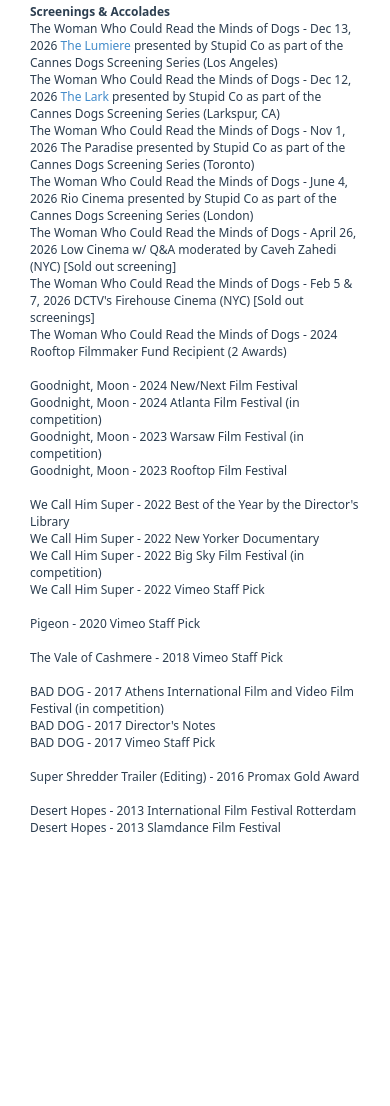
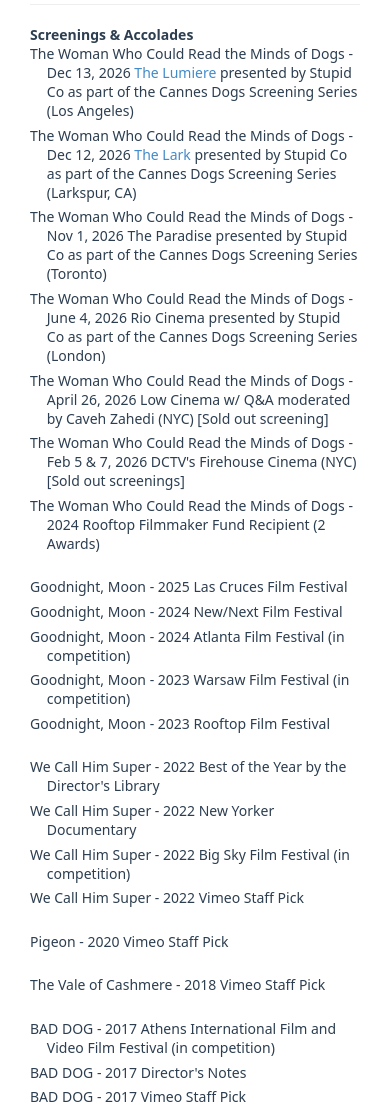
Before and after one commit to goodmoodpics/iammichaelpatten.com, a plain HTML site: page about.html in a window 390 px wide. Shown: the part 891-1997 px from the top of the page. Before the commit the page ends 1727 px from the top, so only its background shows below. Drawn offline with nearby package versions, Linux system fonts and the light colour scheme; a script that the page names is missing.

Commit message:
Nav tweaks, phone legibility, Las Cruces credit
- Name links home; +++ goes to more films; fix 'We Call Him Super'; Edit / About on one line, current page unlinked
- Phones only: 14px text, nav gutter, hang-indented credit lines, titles-only nav so nothing wraps
- Add 2025 Las Cruces Film Festival for Goodnight, Moon

Co-Authored-By: Claude Opus 5.5 <noreply@anthropic.com>

```diff
--- a/about.html
+++ b/about.html
@@ -44,14 +44,13 @@
             <div class="row">
                 <div class="p">
                     <div class="intro-text">
-                        <strong>Michael Patten - Director / Editor</strong><p></p>
+                        <strong><a href="index.html" style="color:inherit">Michael Patten</a> - Director / Editor</strong><p></p>
                         <br>Selected Filmography
-                                                <p><a href="films.html#dog">The Woman Who Could Read the Minds of Dogs (2026) - Feature Film</a></p>
-                        <p><a href="films.html#gm">Goodnight, Moon (2023) - Short Film</a></p>
-                        <p><a href="films.html#super">We Call him Super (2022) - Short Documentary</a></p>
-                        <p><a href="films.html#super">+++</a></p>
-                        <br><a href="https://goodmood.pics/#work" target="_blank">Edit</a>
-                        <br><a href="about.html#about">About</a>
+                                                <p><a href="films.html#dog">The Woman Who Could Read the Minds of Dogs<span class="kind"> (2026) - Feature Film</span></a></p>
+                        <p><a href="films.html#gm">Goodnight, Moon<span class="kind"> (2023) - Short Film</span></a></p>
+                        <p><a href="films.html#super">We Call Him Super<span class="kind"> (2022) - Short Documentary</span></a></p>
+                        <p><a href="films.html#more">+++</a></p>
+                        <br><a href="https://goodmood.pics/#work" target="_blank">Edit</a> / About
                     </div>
                 </div>
             </div>
@@ -77,37 +76,37 @@
                 <hr>
 
                 <strong>Screenings & Accolades</strong> <br>
-                The Woman Who Could Read the Minds of Dogs - Dec 13, 2026 <a href="https://lumierecinemala.com/films/cannes-dogs-la-the-woman-who-could-read-the-minds-of-dogs--xolo/" target="_blank">The Lumiere</a> presented by Stupid Co as part of the Cannes Dogs Screening Series (Los Angeles) <br>
-                The Woman Who Could Read the Minds of Dogs - Dec 12, 2026 <a href="https://prod1.agileticketing.net/websales/pages/info.aspx?evtinfo=582898~93654fc6-c14e-40a7-812a-d5d2baa619e8" target="_blank">The Lark</a> presented by Stupid Co as part of the Cannes Dogs Screening Series (Larkspur, CA) <br>
-                The Woman Who Could Read the Minds of Dogs - Nov 1, 2026 The Paradise presented by Stupid Co as part of the Cannes Dogs Screening Series (Toronto) <br>
-                The Woman Who Could Read the Minds of Dogs - June 4, 2026 Rio Cinema presented by Stupid Co as part of the Cannes Dogs Screening Series (London) <br>
-                The Woman Who Could Read the Minds of Dogs - April 26, 2026 Low Cinema w/ Q&A moderated by Caveh Zahedi (NYC) [Sold out screening] <br>
-                The Woman Who Could Read the Minds of Dogs - Feb 5 & 7, 2026 DCTV's Firehouse Cinema (NYC) [Sold out screenings] <br>
-                The Woman Who Could Read the Minds of Dogs - 2024 Rooftop Filmmaker Fund Recipient (2 Awards) <br>
+                <span class="entry">The Woman Who Could Read the Minds of Dogs - Dec 13, 2026 <a href="https://lumierecinemala.com/films/cannes-dogs-la-the-woman-who-could-read-the-minds-of-dogs--xolo/" target="_blank">The Lumiere</a> presented by Stupid Co as part of the Cannes Dogs Screening Series (Los Angeles)</span>
+                <span class="entry">The Woman Who Could Read the Minds of Dogs - Dec 12, 2026 <a href="https://prod1.agileticketing.net/websales/pages/info.aspx?evtinfo=582898~93654fc6-c14e-40a7-812a-d5d2baa619e8" target="_blank">The Lark</a> presented by Stupid Co as part of the Cannes Dogs Screening Series (Larkspur, CA)</span>
+                <span class="entry">The Woman Who Could Read the Minds of Dogs - Nov 1, 2026 The Paradise presented by Stupid Co as part of the Cannes Dogs Screening Series (Toronto)</span>
+                <span class="entry">The Woman Who Could Read the Minds of Dogs - June 4, 2026 Rio Cinema presented by Stupid Co as part of the Cannes Dogs Screening Series (London)</span>
+                <span class="entry">The Woman Who Could Read the Minds of Dogs - April 26, 2026 Low Cinema w/ Q&A moderated by Caveh Zahedi (NYC) [Sold out screening]</span>
+                <span class="entry">The Woman Who Could Read the Minds of Dogs - Feb 5 & 7, 2026 DCTV's Firehouse Cinema (NYC) [Sold out screenings]</span>
+                <span class="entry">The Woman Who Could Read the Minds of Dogs - 2024 Rooftop Filmmaker Fund Recipient (2 Awards)</span>
                 <br>
-                Goodnight, Moon - 2024 New/Next Film Festival  <br>
-                Goodnight, Moon - 2024 Atlanta Film Festival (in competition) <br>
-                Goodnight, Moon - 2023 Warsaw Film Festival (in competition) <br>
-                Goodnight, Moon - 2023 Rooftop Film Festival <br>
+                <span class="entry">Goodnight, Moon - 2025 Las Cruces Film Festival</span>
+                <span class="entry">Goodnight, Moon - 2024 New/Next Film Festival</span>
+                <span class="entry">Goodnight, Moon - 2024 Atlanta Film Festival (in competition)</span>
+                <span class="entry">Goodnight, Moon - 2023 Warsaw Film Festival (in competition)</span>
+                <span class="entry">Goodnight, Moon - 2023 Rooftop Film Festival</span>
                 <br>
-                We Call Him Super - 2022 Best of the Year by the Director's Library <br>
-                We Call Him Super - 2022 New Yorker Documentary <br>
-                We Call Him Super - 2022 Big Sky Film Festival (in competition) <br>
-                We Call Him Super - 2022 Vimeo Staff Pick <br>
+                <span class="entry">We Call Him Super - 2022 Best of the Year by the Director's Library</span>
+                <span class="entry">We Call Him Super - 2022 New Yorker Documentary</span>
+                <span class="entry">We Call Him Super - 2022 Big Sky Film Festival (in competition)</span>
+                <span class="entry">We Call Him Super - 2022 Vimeo Staff Pick</span>
                 <br>
-                Pigeon - 2020 Vimeo Staff Pick <br>
+                <span class="entry">Pigeon - 2020 Vimeo Staff Pick</span>
                 <br>
-                The Vale of Cashmere - 2018 Vimeo Staff Pick <br>
+                <span class="entry">The Vale of Cashmere - 2018 Vimeo Staff Pick</span>
                 <br>
-                BAD DOG - 2017 Athens International Film and Video Film Festival (in competition) <br>
-                BAD DOG - 2017 Director's Notes <br>
-                BAD DOG - 2017 Vimeo Staff Pick <br>
+                <span class="entry">BAD DOG - 2017 Athens International Film and Video Film Festival (in competition)</span>
+                <span class="entry">BAD DOG - 2017 Director's Notes</span>
+                <span class="entry">BAD DOG - 2017 Vimeo Staff Pick</span>
                 <br>
-                Super Shredder Trailer (Editing) - 2016 Promax Gold Award <br>
+                <span class="entry">Super Shredder Trailer (Editing) - 2016 Promax Gold Award</span>
                 <br>
-                Desert Hopes - 2013 International Film Festival Rotterdam <br>
-                Desert Hopes - 2013 Slamdance Film Festival <br>
-            </div>
+                <span class="entry">Desert Hopes - 2013 International Film Festival Rotterdam</span>
+                <span class="entry">Desert Hopes - 2013 Slamdance Film Festival</span></div>
      </section>
 
 
--- a/css/freelancer.css
+++ b/css/freelancer.css
@@ -186,3 +186,14 @@ hr.star-primaryer {
   width: 100%; height: 100%;
   filter: drop-shadow(0 2px 6px rgba(0,0,0,0.4));
 }
+/* One line per credit/screening; wrapped lines hang-indent so entries stay distinct */
+.entry { display: block; }
+
+/* Phones: slightly larger text, gutter for the nav, roomier tap targets */
+@media (max-width: 600px) {
+    body { font-size: 14px; }
+    .intro-text { padding: 0 16px; font-size: 13px; }
+    .intro-text p { text-indent: 0; padding: .3em 0 .3em 1em; line-height: 1.4; }
+    .intro-text .kind { display: none; }   /* year + "- Feature Film" etc.: desktop only, so titles fit on one line */
+    .entry { padding-left: 1.2em; text-indent: -1.2em; margin-bottom: .4em; }
+}
```
Also changed, not shown: films.html (+7 -8 lines), index.html (+6 -7 lines).
